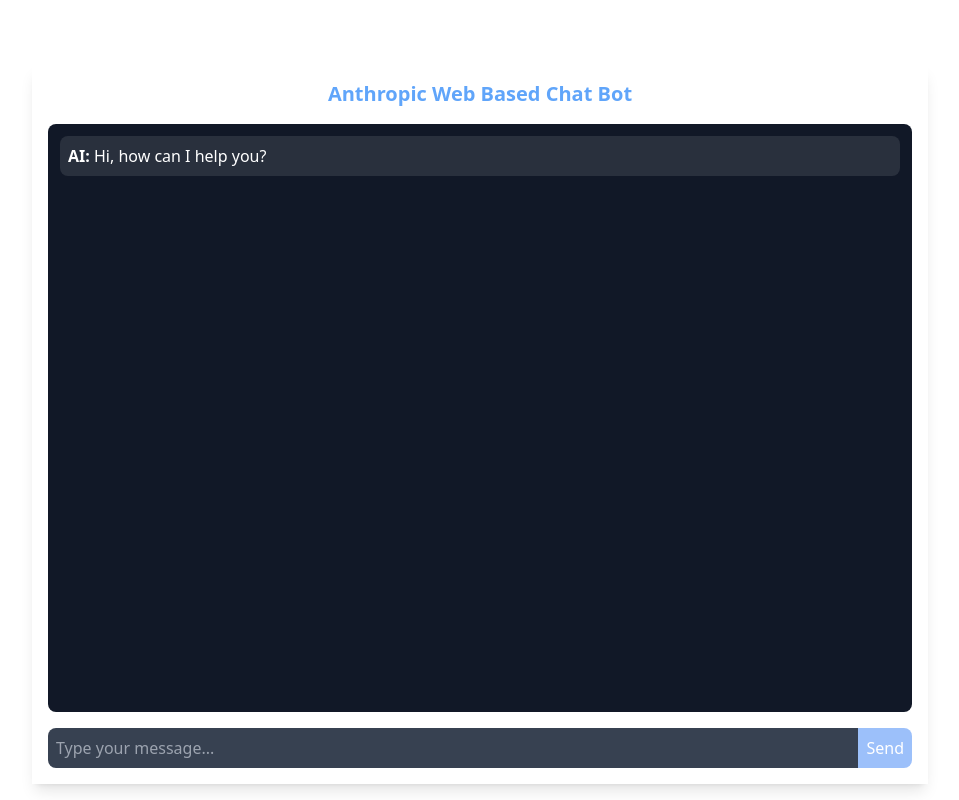
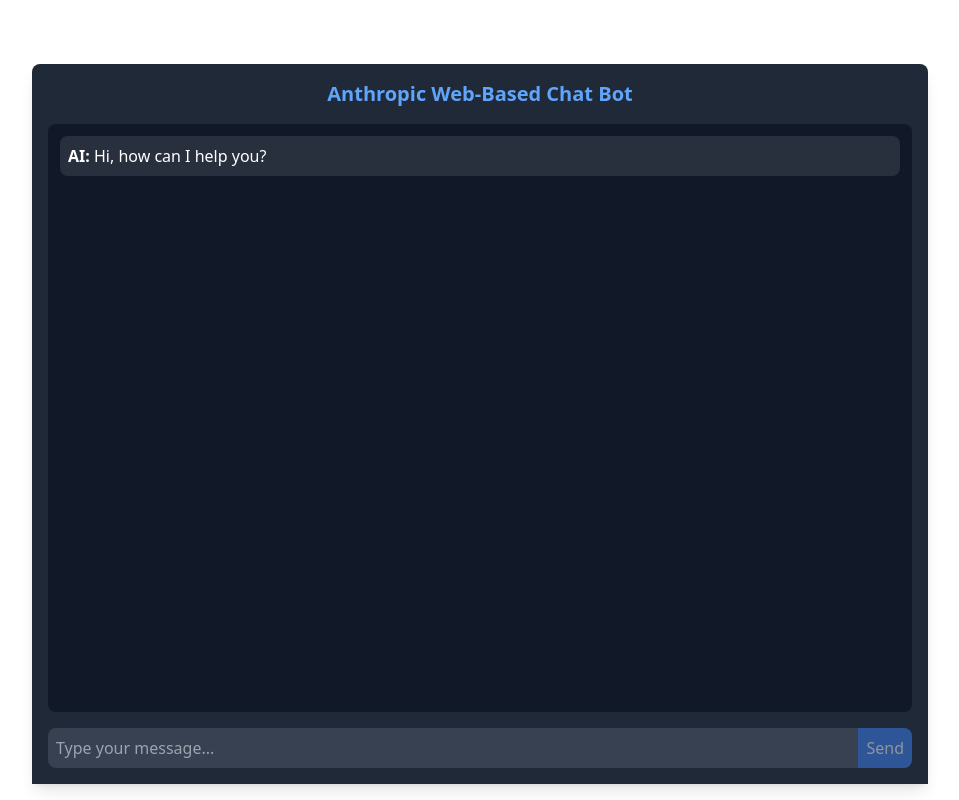
Before and after one commit to manukkeg/Anthropic_llm_web_final, a Vue app: page / in a window 1280 px wide. Shown: the whole page, without its empty margins (160-1119 px from the left). Built offline with nearby package versions, Linux system fonts and the light colour scheme.

Commit message:
update index codes

```diff
--- a/src/components/ChatInterface.vue
+++ b/src/components/ChatInterface.vue
@@ -1,30 +1,30 @@
 <template>
   <div class="fixed bottom-0 left-0 right-0 p-4 flex justify-center">
-    <div class="chat-container bg-grey-800 text-white p-4 rounded-t-lg shadow-lg w-full max-w-4xl">
+    <div class="chat-container bg-gray-800 text-white p-4 rounded-t-lg shadow-lg w-full max-w-4xl">
       <!-- Title -->
       <div class="text-center mb-4">
-        <h1 class="text-xl font-bold text-blue-400">Anthropic Web Based Chat Bot</h1>
+        <h1 class="text-xl font-bold text-blue-400">Anthropic Web-Based Chat Bot</h1>
       </div>
 
-      <!-- Display area for chat history with dynamic height -->
+      <!-- Chat History -->
       <div
         ref="chatHistoryRef"
-        class="chat-history overflow-y-auto p-3 bg-gray-900 rounded-lg mb-4 relative custom-scrollbar scroll-instant"
-        :style="chatHistoryHeight"
+        class="chat-history overflow-y-auto p-3 bg-gray-900 rounded-lg mb-4 custom-scrollbar"
+        :style="{ height: 'calc(100vh - 200px)' }"
         @scroll="handleScroll"
       >
-        <!-- Initial welcome message -->
+        <!-- Initial AI Message -->
         <div class="AI mb-4">
           <strong>AI:</strong> Hi, how can I help you?
         </div>
 
+        <!-- Chat Messages -->
         <div v-for="(entry, index) in chatHistory" :key="index" :class="entry.sender">
           <strong>{{ entry.sender }}:</strong>
-          <!--{{ entry.message }} -->
           <div v-html="convertToMarkdown(entry.message)"></div>
         </div>
 
-        <!-- Loading indicator -->
+        <!-- Loading Indicator -->
         <div v-if="isLoading" class="loading-message">
           <div class="loading-dots">
             <span></span>
@@ -34,7 +34,7 @@
         </div>
       </div>
 
-      <!-- Input field for user messages and Send button -->
+      <!-- Input Area -->
       <div class="chat-input flex">
         <input
           ref="messageInputRef"
@@ -50,12 +50,8 @@
           class="p-2 bg-blue-500 text-white rounded-r-lg hover:bg-blue-600 disabled:opacity-50 disabled:cursor-not-allowed transition-all duration-200"
           :disabled="isLoading || !messageInput.trim()"
         >
-          <span v-if="isLoading">
-            Sending...
-          </span>
-          <span v-else>
-            Send
-          </span>
+          <span v-if="isLoading">Sending...</span>
+          <span v-else>Send</span>
         </button>
       </div>
     </div>
@@ -63,21 +59,17 @@
 </template>
 
 <script>
-import { ref, nextTick, onMounted, computed } from 'vue'; // <-- Added 'computed' import here
-import marked from "marked"; //Import marked for Markdown rendering
+import { ref, onMounted, nextTick } from "vue";
+import { marked } from "marked";
 
 export default {
   setup() {
-    const messageInput = ref('');
+    const messageInput = ref("");
     const chatHistory = ref([]);
     const chatHistoryRef = ref(null);
-    const messageInputRef = ref(null); // New ref for the input field
+    const messageInputRef = ref(null);
+    const isLoading = ref(false);
     const isNearBottom = ref(true);
-    const isLoading = ref(false);
-
-    const chatHistoryHeight = computed(() => {
-      return { height: 'calc(100vh - 200px)' };  // Dynamically set height
-    });
 
     const handleScroll = () => {
       const element = chatHistoryRef.value;
@@ -94,72 +86,65 @@
     };
 
     const sendMessage = async () => {
-      if (messageInput.value.trim() !== '' && !isLoading.value) {
+      if (!messageInput.value.trim() || isLoading.value) return;
+
       isLoading.value = true;
 
+      // Add user's message to chat history
       chatHistory.value.push({
-          sender: 'User',
-          message: messageInput.value,
+        sender: "User",
+        message: messageInput.value.trim(),
       });
 
-        const userMessage = messageInput.value;
-        messageInput.value = '';
+      const userMessage = messageInput.value.trim();
+      messageInput.value = "";
 
+      // Scroll to the bottom of the chat
       nextTick(scrollToBottom);
 
       try {
-          const response = await fetch('/api/chat', {
-            method: 'POST',
+        const response = await fetch("/api/chat", {
+          method: "POST",
           headers: {
-              'Content-Type': 'application/json',
+            "Content-Type": "application/json",
           },
           body: JSON.stringify({ message: userMessage }),
         });
 
         const data = await response.json();
-          if (data.reply && data.reply.content) {
-            const aiMessage = data.reply.content[0].text;
+
+        if (data.reply?.content?.[0]?.text) {
           chatHistory.value.push({
-              sender: 'AI',
-              message: aiMessage,
-            });
-
-            if (isNearBottom.value) {
-              nextTick(scrollToBottom);
-            }
-
-            // Focus on the input field after response
-            nextTick(() => {
-              messageInputRef.value.focus(); // Focus input field
+            sender: "AI",
+            message: data.reply.content[0].text,
           });
         } else {
           chatHistory.value.push({
-              sender: 'Error',
-              message: `No valid reply from AI.${JSON.stringify(data)}`,
+            sender: "Error",
+            message: "No valid reply from the AI.",
           });
         }
       } catch (error) {
         chatHistory.value.push({
-            sender: 'Error',
-            message: `${error.message}`,
+          sender: "Error",
+          message: `An error occurred: ${error.message}`,
         });
       } finally {
         isLoading.value = false;
-        }
+        if (isNearBottom.value) nextTick(scrollToBottom);
+        nextTick(() => messageInputRef.value.focus());
       }
     };
 
     const convertToMarkdown = (text) => {
-      return marked(text); // Use marked library to render markdown
-    };
-
-    // Adjust chat height on window resize
-    const handleResize = () => {
-      scrollToBottom();
+      try {
+        return marked(text || "");
+      } catch {
+        return text;
+      }
     };
 
     onMounted(() => {
-      window.addEventListener('resize', handleResize);
       scrollToBottom();
     });
 
@@ -167,11 +152,9 @@
       messageInput,
       chatHistory,
       chatHistoryRef,
-      messageInputRef, // Bind the new ref
       isLoading,
       sendMessage,
       handleScroll,
-      chatHistoryHeight,
       convertToMarkdown,
     };
   },
@@ -182,7 +165,6 @@
 .chat-container {
   display: flex;
   flex-direction: column;
-  min-height: 300px;
   max-height: 90vh;
 }
 
@@ -197,10 +179,10 @@
 
 .AI {
   text-align: left;
-  color: #ffffff; /* Changed from #a3e635 to white */
+  color: #ffffff;
   margin-bottom: 8px;
   padding: 8px;
-  background: rgba(255, 255, 255, 0.1); /* Changed from green to white background with lower opacity */
+  background: rgba(255, 255, 255, 0.1);
   border-radius: 8px;
 }
 
@@ -214,23 +196,21 @@
 }
 
 .loading-message {
-  display: flex;
-  justify-content: center;
-  align-items: center;
+  text-align: center;
   padding: 1rem;
 }
 
 .loading-dots {
-  display: flex;
+  display: inline-flex;
   gap: 4px;
 }
 
 .loading-dots span {
   width: 8px;
   height: 8px;
-  background-color: #ffffff; /* Changed loading dots to white */
+  background: white;
   border-radius: 50%;
-  animation: loading 1.4s infinite ease-in-out both;
+  animation: loading 1.4s infinite;
 }
 
 .loading-dots span:nth-child(1) {
@@ -246,30 +226,8 @@
     transform: scale(0);
   }
   40% {
-    transform: scale(1.0);
+    transform: scale(1);
   }
-}
-
-.scroll-instant {
-  scroll-behavior: auto !important;
-  -webkit-overflow-scrolling: touch;
-}
-
-.custom-scrollbar::-webkit-scrollbar {
-  width: 4px;
-}
-
-.custom-scrollbar::-webkit-scrollbar-track {
-  background: transparent;
-}
-
-.custom-scrollbar::-webkit-scrollbar-thumb {
-  background: rgba(255, 255, 255, 0.2);
-  border-radius: 2px;
-}
-
-.custom-scrollbar:hover::-webkit-scrollbar-thumb {
-  background: rgba(255, 255, 255, 0.3);
 }
 
 .custom-scrollbar {
@@ -277,10 +235,11 @@
   scrollbar-color: rgba(255, 255, 255, 0.2) transparent;
 }
 
-@media (max-width: 768px) {
-  .chat-container {
-    max-width: 100% !important;
-    margin: 0;
+.custom-scrollbar::-webkit-scrollbar {
+  width: 4px;
 }
+
+.custom-scrollbar::-webkit-scrollbar-thumb {
+  background: rgba(255, 255, 255, 0.2);
 }
 </style>
```
Lines whose indentation alone changed are shown as unchanged.
